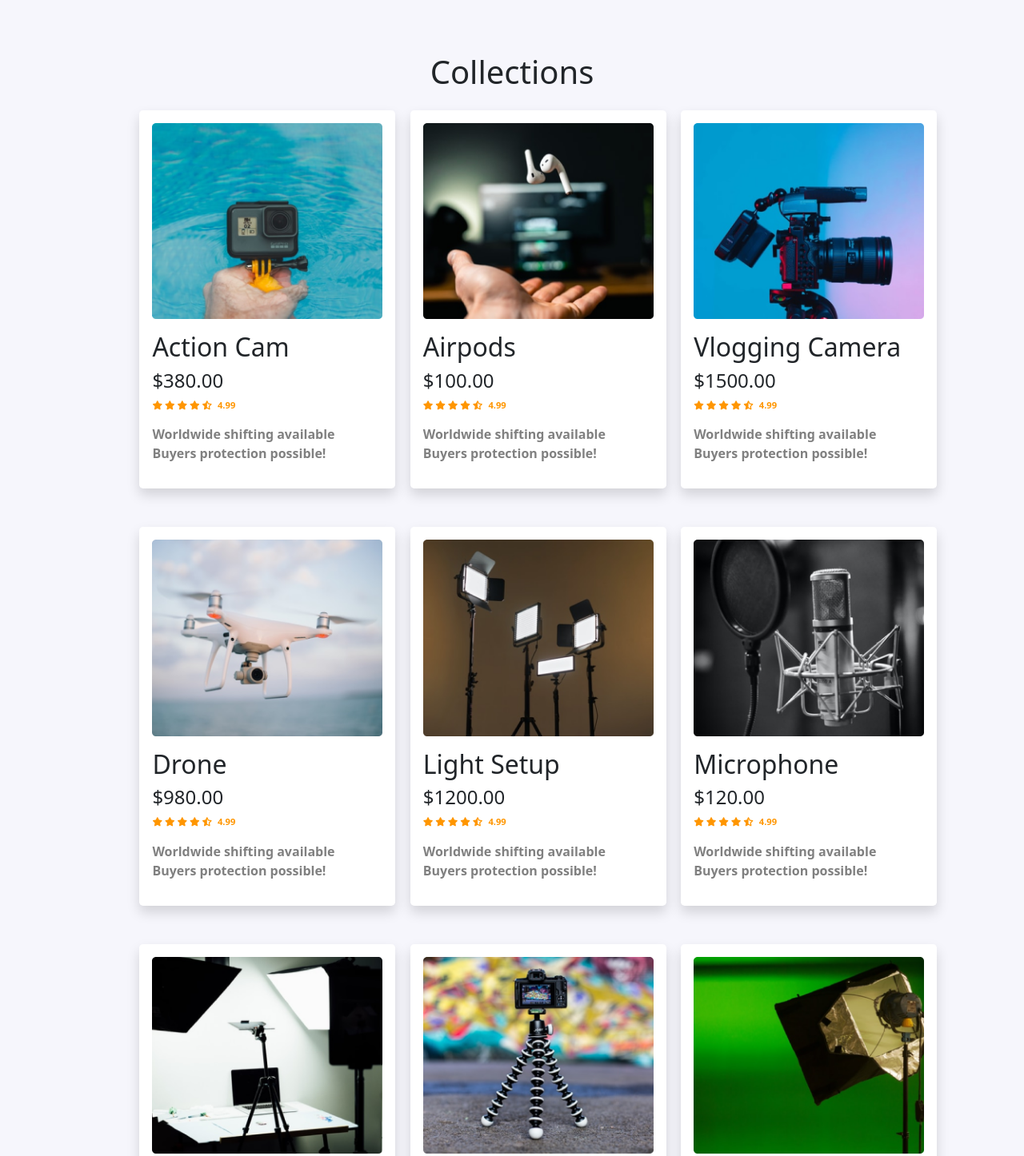
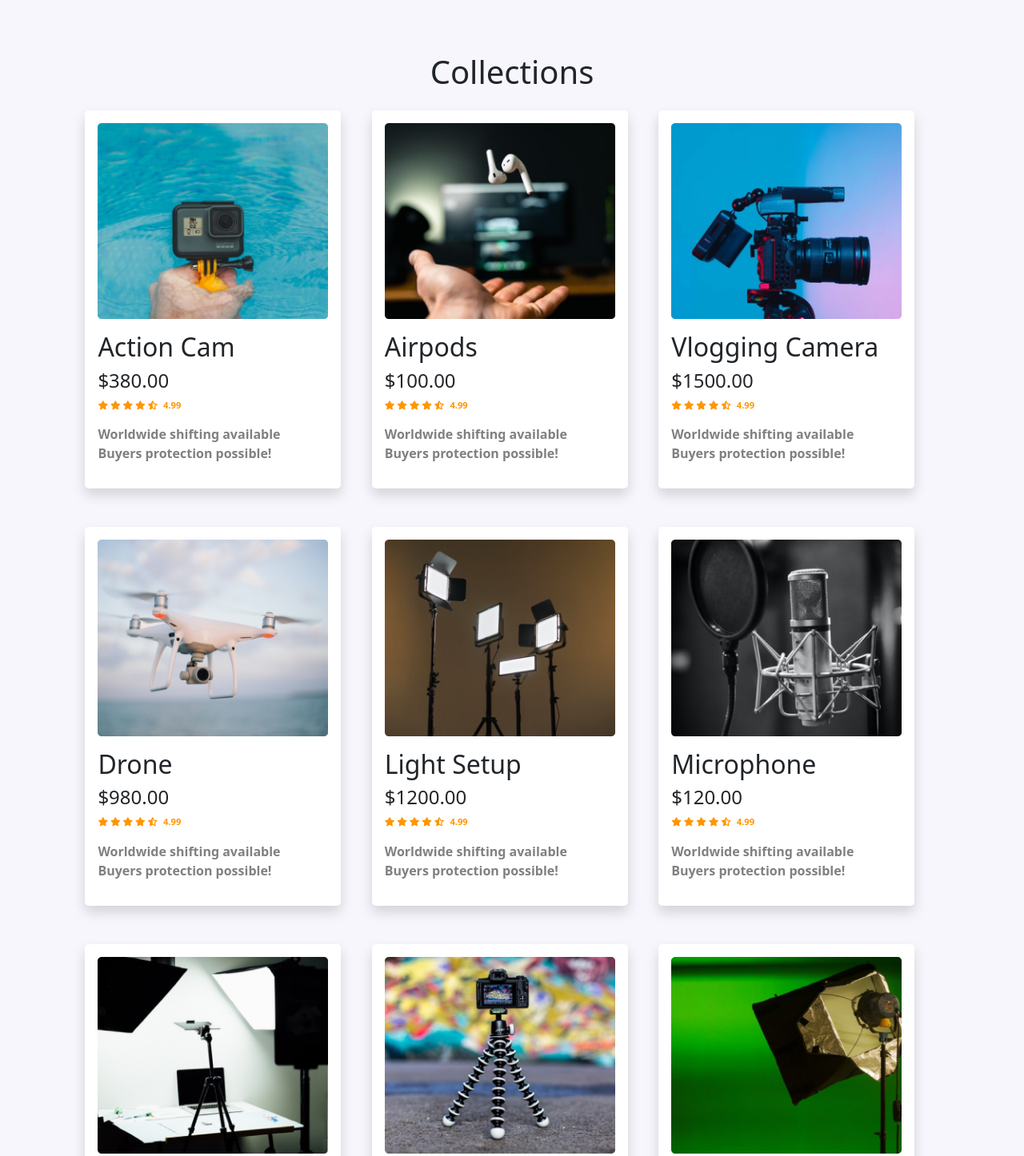
Before and after one commit to OmarRaihan/practice-project-bootstrap, a plain HTML site: page index.html in a window 1280 px wide. Shown: the part 1060-2506 px from the top of the page at 80% size. Drawn offline with nearby package versions, Linux system fonts and the light colour scheme.

Commit message:
code added

```diff
--- a/index.html
+++ b/index.html
@@ -104,8 +104,8 @@
       <section style="padding-bottom: 10%;" class="container">
         <h1 class="text-center mb-4">Collections</h1>
 
-        <div class="row ms-5">
-          <div class="col-lg-4 col-md-6 col-12 pb-5">
+        <div class="row">
+          <div class="col-lg-4 col-md-6 col-12 pb-5 gx-md-2">
             <div class="rounded-3 shadow" style="width: 20rem;">
               <img style="width: 18rem;" src="images/action.png" class="card-img-top ms-3 mt-3" alt="...">
               <div class="card-body">
@@ -123,7 +123,7 @@
               </div>
             </div>
           </div>
-          <div class="col-lg-4 col-md-6 col-12 pb-5">
+          <div class="col-lg-4 col-md-6 col-12 pb-5 gx-md-2">
             <div class="rounded-3 shadow col-lg-4 " style="width: 20rem;">
               <img style="width: 18rem;" src="images/airpod.png" class="card-img-top ms-3 mt-3" alt="...">
               <div class="card-body">
@@ -141,7 +141,7 @@
               </div>
             </div>
           </div>
-          <div class="col-lg-4 col-md-6 col-12 pb-5">
+          <div class="col-lg-4 col-md-6 col-12 pb-5 gx-md-2">
             <div class="rounded-3 shadow col-lg-4 " style="width: 20rem;">
               <img style="width: 18rem;" src="images/camera.png" class="card-img-top ms-3 mt-3" alt="...">
               <div class="card-body">
@@ -159,7 +159,7 @@
               </div>
             </div>
           </div>
-          <div class="col-lg-4 col-md-6 col-12 pb-5">
+          <div class="col-lg-4 col-md-6 col-12 pb-5 gx-md-2">
             <div class="rounded-3 shadow col-lg-4 " style="width: 20rem;">
               <img style="width: 18rem;" src="images/drone.png" class="card-img-top ms-3 mt-3" alt="...">
               <div class="card-body">
@@ -177,7 +177,7 @@
               </div>
             </div>
           </div>
-          <div class="col-lg-4 col-md-6 col-12 pb-5">
+          <div class="col-lg-4 col-md-6 col-12 pb-5 gx-md-2">
             <div class="rounded-3 shadow col-lg-4 " style="width: 20rem;">
               <img style="width: 18rem;" src="images/lights.png" class="card-img-top ms-3 mt-3" alt="...">
               <div class="card-body">
@@ -195,7 +195,7 @@
               </div>
             </div>
           </div>
-          <div class="col-lg-4 col-md-6 col-12 pb-5">
+          <div class="col-lg-4 col-md-6 col-12 pb-5 gx-md-2">
             <div class="rounded-3 shadow col-lg-4 " style="width: 20rem;">
               <img style="width: 18rem;" src="images/mic.png" class="card-img-top ms-3 mt-3" alt="...">
               <div class="card-body">
@@ -213,7 +213,7 @@
               </div>
             </div>
           </div>
-          <div class="col-lg-4 col-md-6 col-12 pb-5">
+          <div class="col-lg-4 col-md-6 col-12 pb-5 gx-md-2">
             <div class="rounded-3 shadow col-lg-4 " style="width: 20rem;">
               <img style="width: 18rem;" src="images/setup.png" class="card-img-top ms-3 mt-3" alt="...">
               <div class="card-body">
@@ -231,7 +231,7 @@
               </div>
             </div>
           </div>
-          <div class="col-lg-4 col-md-6 col-12 pb-5">
+          <div class="col-lg-4 col-md-6 col-12 pb-5 gx-md-2">
             <div class="rounded-3 shadow col-lg-4 " style="width: 20rem;">
               <img style="width: 18rem;" src="images/tripod.png" class="card-img-top ms-3 mt-3" alt="...">
               <div class="card-body">
@@ -249,7 +249,7 @@
               </div>
             </div>
           </div>
-          <div class="col-lg-4 col-md-6 col-12 pb-5">
+          <div class="col-lg-4 col-md-6 col-12 pb-5 gx-md-2">
             <div class="rounded-3 shadow col-lg-4 " style="width: 20rem;">
               <img style="width: 18rem;" src="images/single-light.png" class="card-img-top ms-3 mt-3" alt="...">
               <div class="card-body">
```
